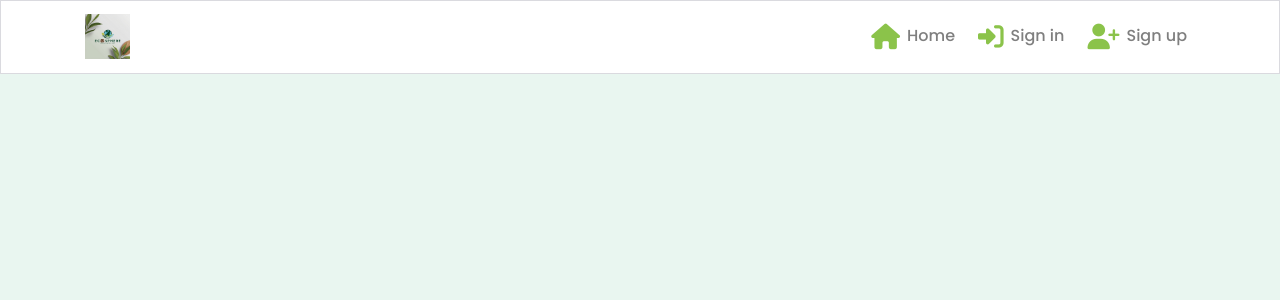
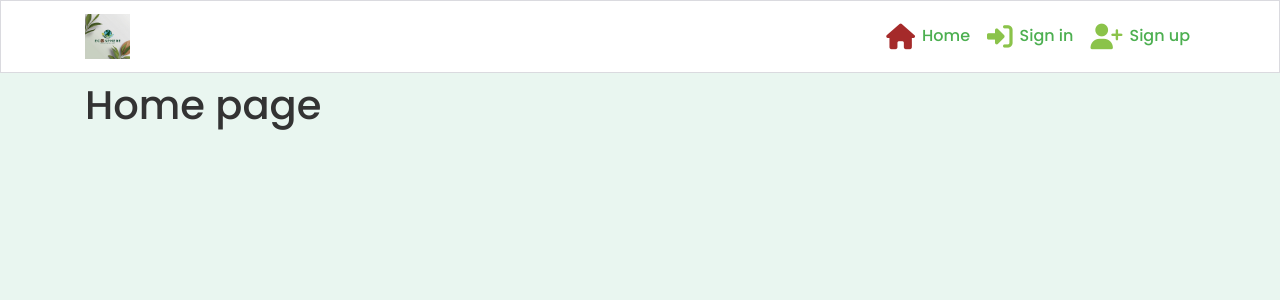
Before and after one commit to BilalEssafi1/ecosphere, a React (Create React App) app: page / in a window 1280 px wide. Shown: the top 300 px of the page. Built offline with nearby package versions, Linux system fonts and the light colour scheme.

Commit message:
Add styling to navigation bar and add routing functionality

```diff
--- a/package.json
+++ b/package.json
@@ -13,7 +13,7 @@
     "react-bootstrap": "^1.6.3",
     "react-dom": "^17.0.2",
     "react-infinite-scroll-component": "^6.1.0",
-    "react-router-dom": "^5.3.4",
+    "react-router-dom": "^5.3.0",
     "react-scripts": "^4.0.3",
     "web-vitals": "^1.1.2"
   },
--- a/src/App.js
+++ b/src/App.js
@@ -1,10 +1,20 @@
 import styles from "./App.module.css";
 import NavBar from "./components/NavBar";
+import Container from "react-bootstrap/Container";
+import { Route, Switch } from "react-router-dom";
 
 function App() {
   return (
     <div className={styles.App}>
       <NavBar />
+      <Container className={styles.Main}>
+        <Switch>
+          <Route exact path="/" render={() => <h1>Home page</h1>} />
+          <Route exact path="/signin" render={() => <h1>Sign in</h1>} />
+          <Route exact path="/signup" render={() => <h1>Sign up</h1>} />
+          <Route render={() => <p>Page not found!</p>} />
+        </Switch>
+      </Container>
     </div>
   );
 }
--- a/src/App.module.css
+++ b/src/App.module.css
@@ -1,8 +1,13 @@
+ /* Global styling */
 .App {
     font-family: "Poppins", sans-serif;
     background-color: #e9f6f0;
     min-height: 100vh;
     color: #333333;
+  }
+
+  .Main {
+    padding-top: 81px;
   }
 
   * {
--- a/src/components/NavBar.js
+++ b/src/components/NavBar.js
@@ -2,26 +2,42 @@ import React from "react";
 import { Navbar, Container, Nav } from "react-bootstrap";
 import logo from "../assets/logo-ecosphere.jpg";
 import styles from "../styles/NavBar.module.css";
+import { NavLink } from "react-router-dom";
 
 const NavBar = () => {
   return (
     <Navbar className={styles.NavBar} expand="md" fixed="top">
       <Container>
-        <Navbar.Brand>
-          <img src={logo} alt="logo" height="45" />
-        </Navbar.Brand>
+        <NavLink to="/">
+          <Navbar.Brand>
+            <img src={logo} alt="logo" height="45" />
+          </Navbar.Brand>
+        </NavLink>
         <Navbar.Toggle aria-controls="basic-navbar-nav" />
         <Navbar.Collapse id="basic-navbar-nav">
           <Nav className="ml-auto text-left">
-            <Nav.Link>
+            <NavLink
+              exact
+              className={styles.NavLink}
+              activeClassName={styles.Active}
+              to="/"
+            >
               <i className="fas fa-home"></i>Home
-            </Nav.Link>
-            <Nav.Link>
+            </NavLink>
+            <NavLink
+              className={styles.NavLink}
+              activeClassName={styles.Active}
+              to="/signin"
+            >
               <i className="fas fa-sign-in-alt"></i>Sign in
-            </Nav.Link>
-            <Nav.Link>
+            </NavLink>
+            <NavLink
+              to="/signup"
+              className={styles.NavLink}
+              activeClassName={styles.Active}
+            >
               <i className="fas fa-user-plus"></i>Sign up
-            </Nav.Link>
+            </NavLink>
           </Nav>
         </Navbar.Collapse>
       </Container>
--- a/src/index.js
+++ b/src/index.js
@@ -1,14 +1,17 @@
-import React from 'react';
-import ReactDOM from 'react-dom';
-import './index.css';
-import App from './App';
-import reportWebVitals from './reportWebVitals';
+import React from "react";
+import ReactDOM from "react-dom";
+import "./index.css";
+import App from "./App";
+import reportWebVitals from "./reportWebVitals";
+import { BrowserRouter as Router } from "react-router-dom";
 
 ReactDOM.render(
   <React.StrictMode>
-    <App />
+    <Router>
+      <App />
+    </Router>
   </React.StrictMode>,
-  document.getElementById('root')
+  document.getElementById("root")
 );
 
 // If you want to start measuring performance in your app, pass a function
--- a/src/styles/NavBar.module.css
+++ b/src/styles/NavBar.module.css
@@ -2,3 +2,11 @@
     background-color: #ffffff;
     border: 1px solid #dadadf;
   }
+
+  .NavLink {
+    padding: 5px;
+  }
+
+  .Active i {
+    color: brown;;
+  }
```
Also changed, not shown: 1 other file (tests, documents, lock files or other folders).
